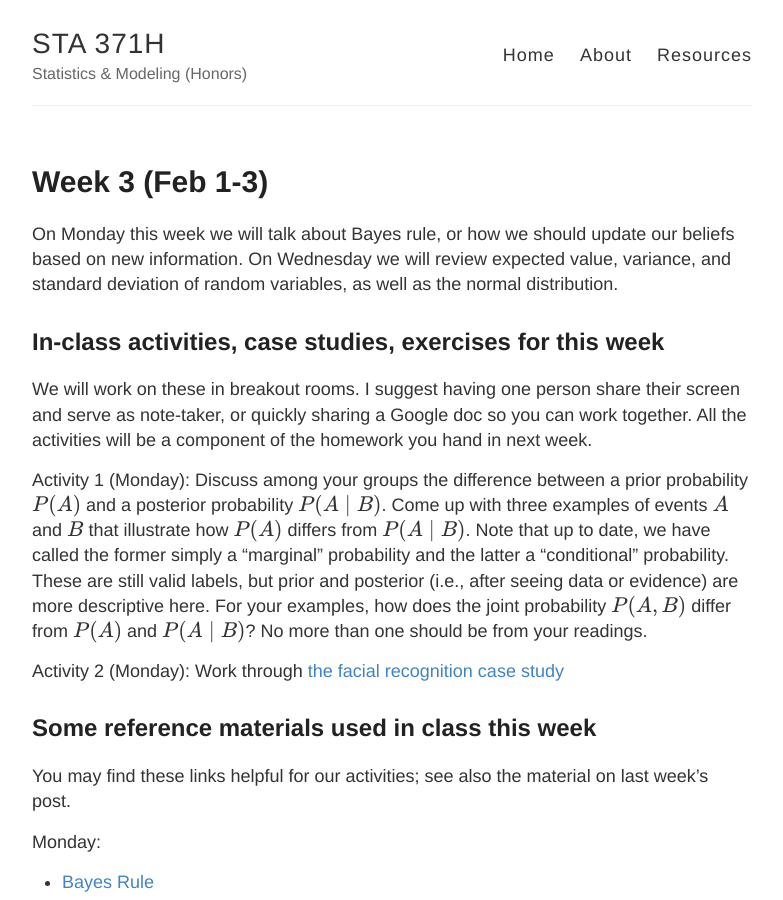
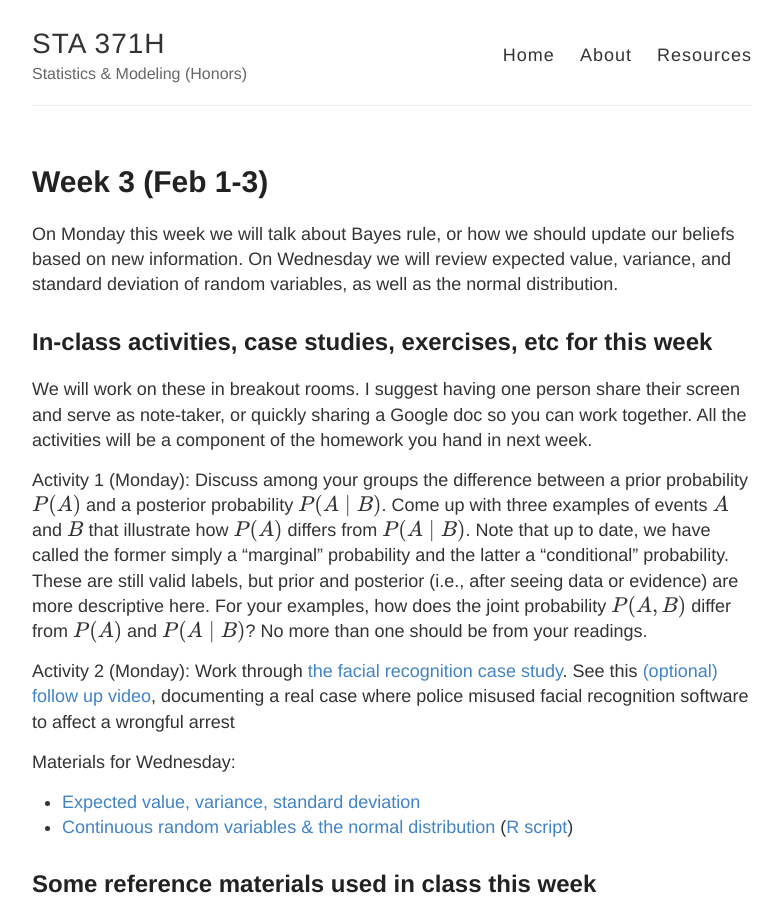
Before and after one commit to jaredsmurray/sta371h, a Jekyll site: the page built from docs/_posts/2021-02-01-Week-03.md, in a window 1280 px wide and 900 px high. Shown: the whole window, without its empty margins (248-1031 px from the left). Built offline with Jekyll 4.4.1, drawn with Linux system fonts in a browser that asks for light colours; formulas are drawn with MathJax 3.

Commit message:
Update 2021-02-01-Week-03.md

```diff
--- a/docs/_posts/2021-02-01-Week-03.md
+++ b/docs/_posts/2021-02-01-Week-03.md
@@ -6,14 +6,18 @@ title: Week 3 (Feb 1-3)
 On Monday this week we will talk about Bayes rule, or how we should update our beliefs based on new information.
 On Wednesday we will review expected value, variance, and standard deviation of random variables, as well as the normal distribution.
 
-##  In-class activities, case studies, exercises for this week
+##  In-class activities, case studies, exercises, etc for this week
 
 We will work on these in breakout rooms. I suggest having one person share their screen and serve as note-taker,
 or quickly sharing a Google doc so you can work together. All the activities will be a component of the homework you hand in next week.
 
 Activity 1 (Monday): Discuss among your groups the difference between a prior probability $P(A)$ and a posterior probability $P(A\mid B)$. Come up with three examples of events $A$ and $B$ that illustrate how $P(A)$ differs from $P(A\mid B)$.  Note that up to date, we have called the former simply a "marginal" probability and the latter a "conditional" probability.  These are still valid labels, but prior and posterior (i.e., after seeing data or evidence) are more descriptive here. For your examples, how does the joint probability $P(A,B)$ differ from $P(A)$ and $P(A\mid B)$? No more than one should be from your readings.
 
-Activity 2 (Monday): Work through [the facial recognition case study](../files/facial)
+Activity 2 (Monday): Work through [the facial recognition case study](../files/facial). See this [(optional) follow up video](https://www.youtube.com/watch?v=Tfgi9A9PfLU&ab_channel=acluvideos), documenting a real case where police misused facial recognition software to affect a wrongful arrest
+
+Materials for Wednesday:
+  - [Expected value, variance, standard deviation](../files/ev-var-2021.pdf)
+  - [Continuous random variables & the normal distribution](../files/normal-distn-2021.pdf) ([R script](../files/normal.R))
 
 ## Some reference materials used in class this week
 
```
